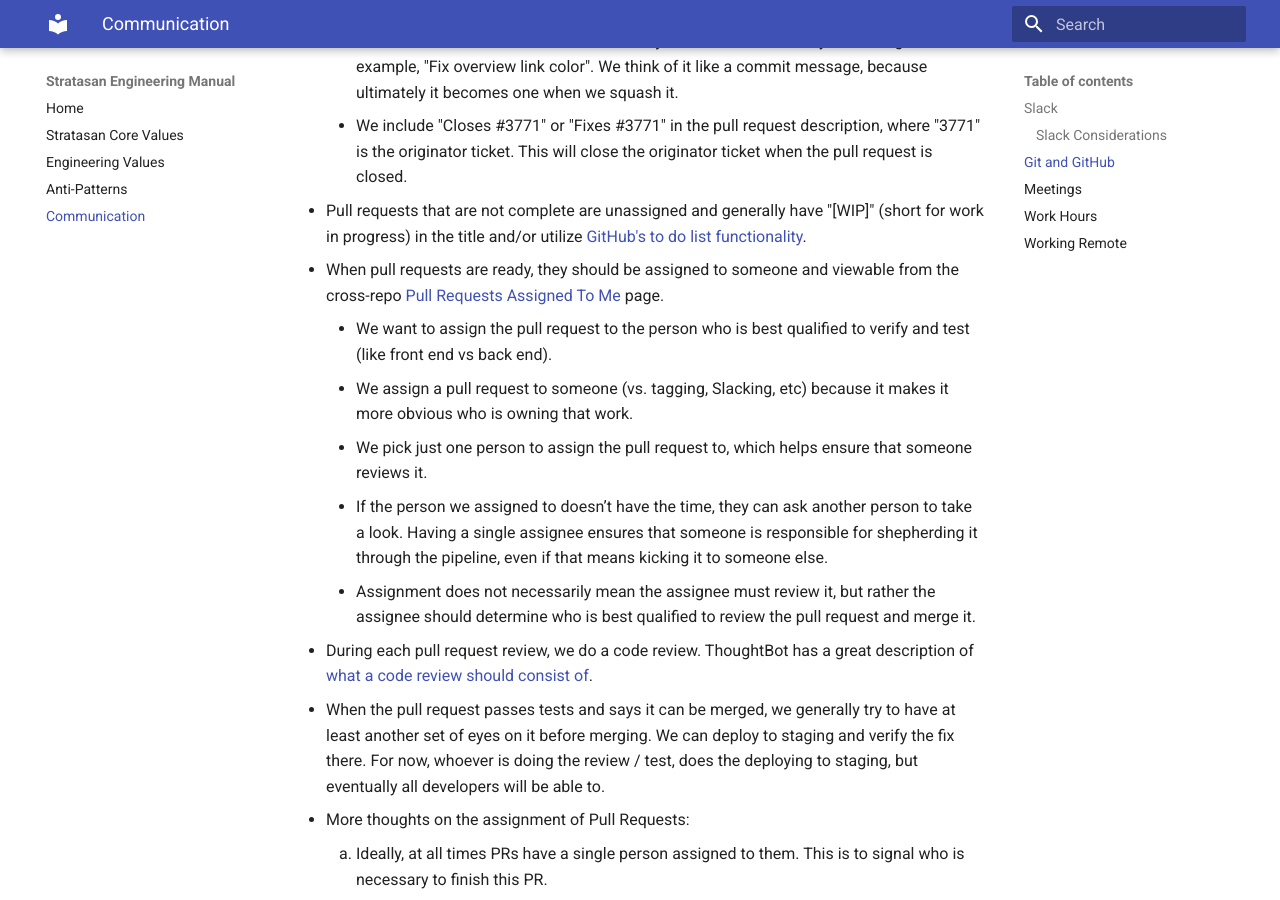
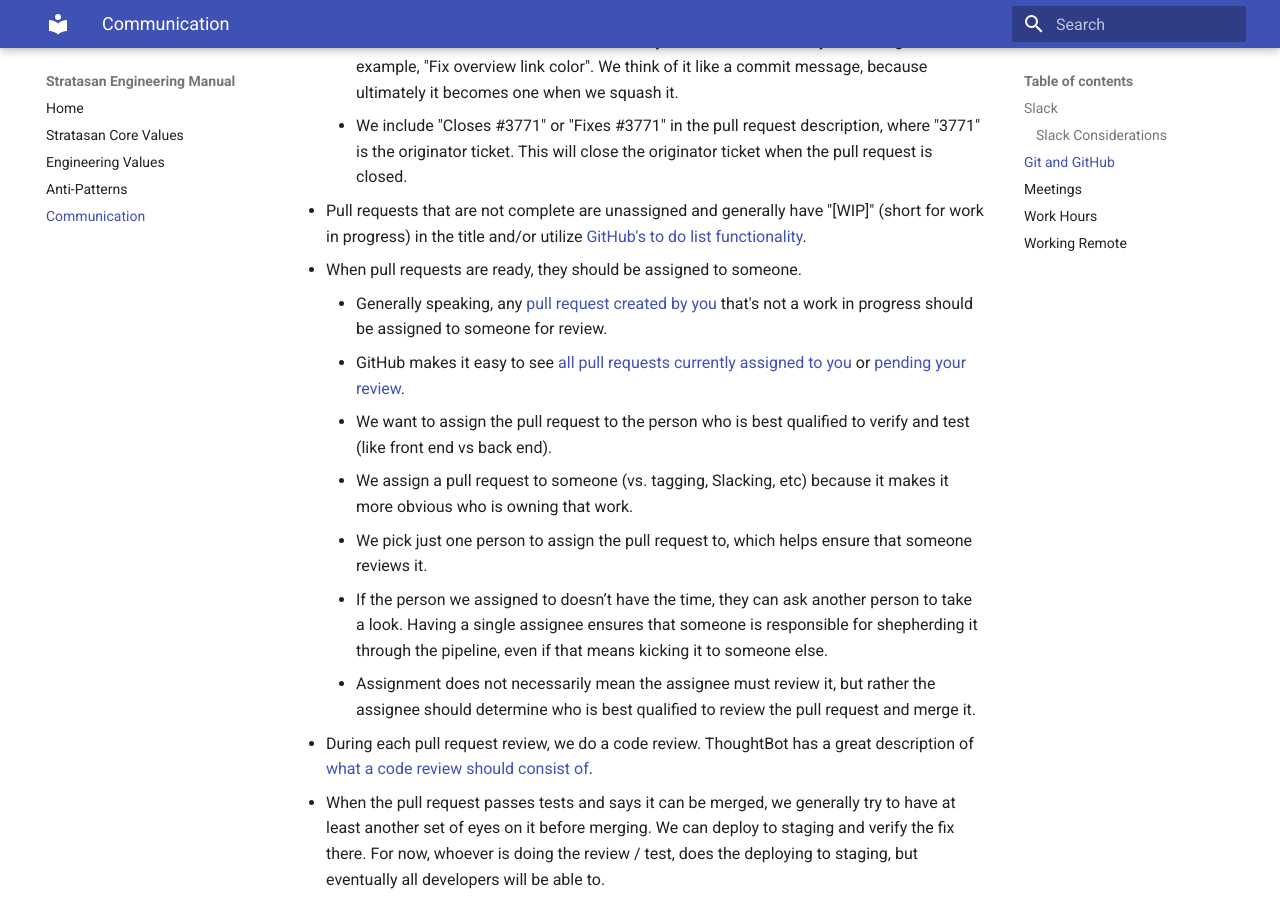
Before and after one commit to stratasan/engineering, an MkDocs documentation site: the page built from docs/how_we_communicate.md, in a window 1280 px wide and 900 px high, scrolled down 1925 px. Built offline with MkDocs 1.6.1 and Material for MkDocs 9.7.7, drawn with Linux system fonts in a browser that asks for light colours; old or Windows-style settings are respelled for this version of MkDocs.

Commit message:
Making links more explicit.

```diff
--- a/docs/how_we_communicate.md
+++ b/docs/how_we_communicate.md
@@ -54,7 +54,9 @@ Points  | Estimate
       when the pull request is closed.
 - Pull requests that are not complete are unassigned and generally have "[WIP]"
   (short for work in progress) in the title and/or utilize [GitHub's to do list functionality](http://lifehacker.com/why-a-github-gist-is-my-favorite-to-do-list-1493063613).
-- When pull requests are ready, they should be assigned to someone and viewable from the cross-repo [Pull Requests Assigned To Me](https://github.com/pulls/assigned) page.
+- When pull requests are ready, they should be assigned to someone.
+    - Generally speaking, any [pull request created by you](https://github.com/pulls?user%3Astratasan) that's not a work in progress should be assigned to someone for review.
+    - GitHub makes it easy to see [all pull requests currently assigned to you](https://github.com/pulls/assigned/?user%3Astratasan) or [pending your review](https://github.com/pulls/review-requested?user=stratasan).
     - We want to assign the pull request to the person who is best qualified to
       verify and test (like front end vs back end).
     - We assign a pull request to someone (vs. tagging, Slacking, etc) because
```
